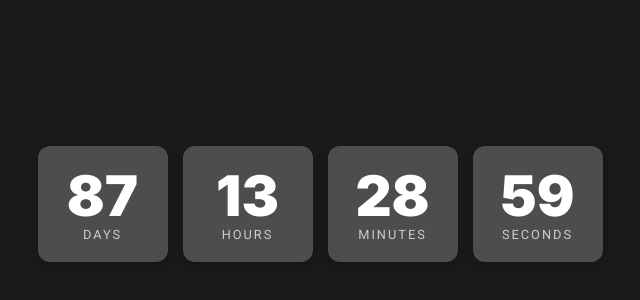
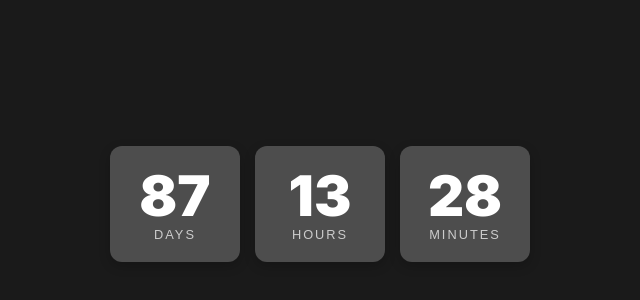
Before and after one commit to RomanKotenko/Notion-timer, a plain HTML site: page index.html in a window 1280 px wide. Shown: the part 196-496 px from the top of the page, without its empty margins (320-960 px from the left). Drawn offline with Linux system fonts and the light colour scheme.

Commit message:
Update index.html

```diff
--- a/index.html
+++ b/index.html
@@ -5,16 +5,18 @@
     <meta name="viewport" content="width=device-width, initial-scale=1.0">
     <link rel="preconnect" href="https://fonts.googleapis.com">
     <link rel="preconnect" href="https://fonts.gstatic.com" crossorigin>
-    <link href="https://fonts.googleapis.com/css2?family=Inter:wght@700;900&family=Roboto:wght@400&display=swap" rel="stylesheet">
+    <!-- Убрали Roboto из запроса -->
+    <link href="https://fonts.googleapis.com/css2?family=Inter:wght@700;900&display=swap" rel="stylesheet">
     <title>Countdown Timer</title>
     <style>
         :root {
             --bg-color: #1a1a1a;
-            --block-color: #4D4D4D; /* 70% черный цвет для блоков */
+            --block-color: #4D4D4D;
             --number-color: #ffffff;
-            --label-color: #cccccc; /* Цвет подписей чуть светлее для контраста */
+            --label-color: #cccccc;
             --font-numbers: 'Inter', sans-serif;
-            --font-labels: 'Roboto', sans-serif;
+            /* Поменяли шрифт для подписей */
+            --font-labels: sans-serif;
             --final-message-color: #4CAF50;
         }
         body { margin: 0; padding: 20px; display: flex; justify-content: center; align-items: center; min-height: 100vh; background-color: var(--bg-color); box-sizing: border-box; font-family: var(--font-labels); }
@@ -32,7 +34,7 @@
     <div class="time-block"><div id="days" class="numbers">0</div><div class="label">days</div></div>
     <div class="time-block"><div id="hours" class="numbers">0</div><div class="label">hours</div></div>
     <div class="time-block"><div id="minutes" class="numbers">0</div><div class="label">minutes</div></div>
-    <div class="time-block"><div id="seconds" class="numbers">0</div><div class="label">seconds</div></div>
+    <!-- Блок с секундами полностью удален -->
 </div>
 <div id="final-message" style="display:none;">Время вышло! 🎉</div>
 
@@ -47,7 +49,10 @@
     if (blockColor) root.style.setProperty('--block-color', `#${blockColor}`);
     if (numberColor) root.style.setProperty('--number-color', `#${numberColor}`);
     if (labelColor) root.style.setProperty('--label-color', `#${labelColor}`);
-    const daysEl = document.getElementById("days"), hoursEl = document.getElementById("hours"), minutesEl = document.getElementById("minutes"), secondsEl = document.getElementById("seconds"), timerWrapper = document.getElementById("timer-wrapper"), finalMessage = document.getElementById("final-message");
+
+    // Убрали secondsEl
+    const daysEl = document.getElementById("days"), hoursEl = document.getElementById("hours"), minutesEl = document.getElementById("minutes"), timerWrapper = document.getElementById("timer-wrapper"), finalMessage = document.getElementById("final-message");
+
     finalMessage.textContent = finalMessageText;
     const timer = setInterval(function() {
         const now = new Date().getTime(), diff = targetDate - now;
@@ -57,11 +62,13 @@
             finalMessage.style.display = 'block';
             return;
         }
-        let days = Math.floor(diff / (1000 * 60 * 60 * 24)), hours = Math.floor((diff % (1000 * 60 * 60 * 24)) / (1000 * 60 * 60)), minutes = Math.floor((diff % (1000 * 60 * 60)) / (1000 * 60)), seconds = Math.floor((diff % (1000 * 60)) / 1000);
+        let days = Math.floor(diff / (1000 * 60 * 60 * 24)), hours = Math.floor((diff % (1000 * 60 * 60 * 24)) / (1000 * 60 * 60)), minutes = Math.floor((diff % (1000 * 60 * 60)) / (1000 * 60));
+        // Убрали расчет секунд
+
         daysEl.innerHTML = days;
         hoursEl.innerHTML = hours < 10 ? '0' + hours : hours;
         minutesEl.innerHTML = minutes < 10 ? '0' + minutes : minutes;
-        secondsEl.innerHTML = seconds < 10 ? '0' + seconds : seconds;
+        // Убрали обновление секунд
     }, 1000);
 </script>
 </body>
```
